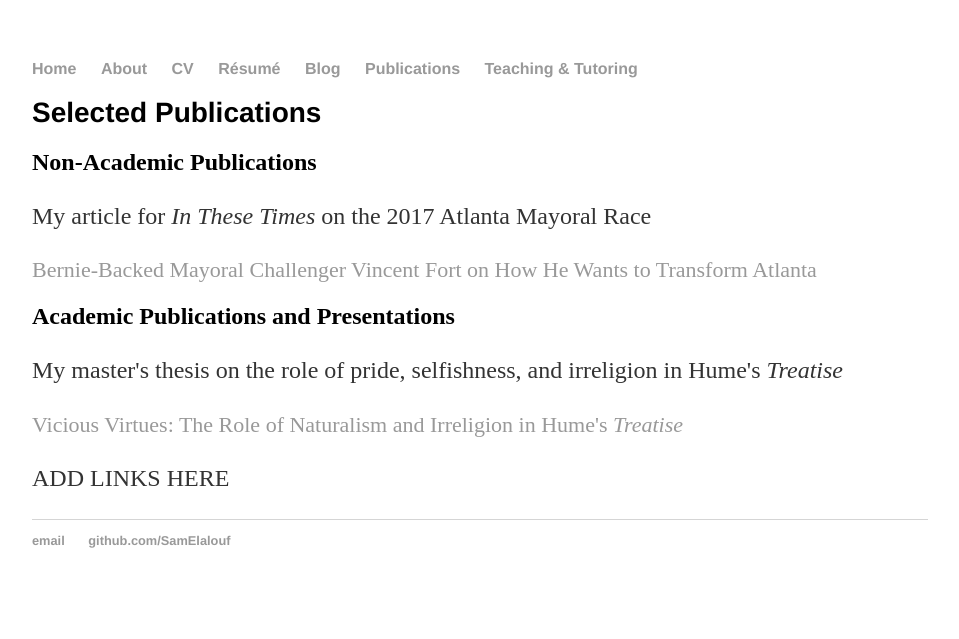
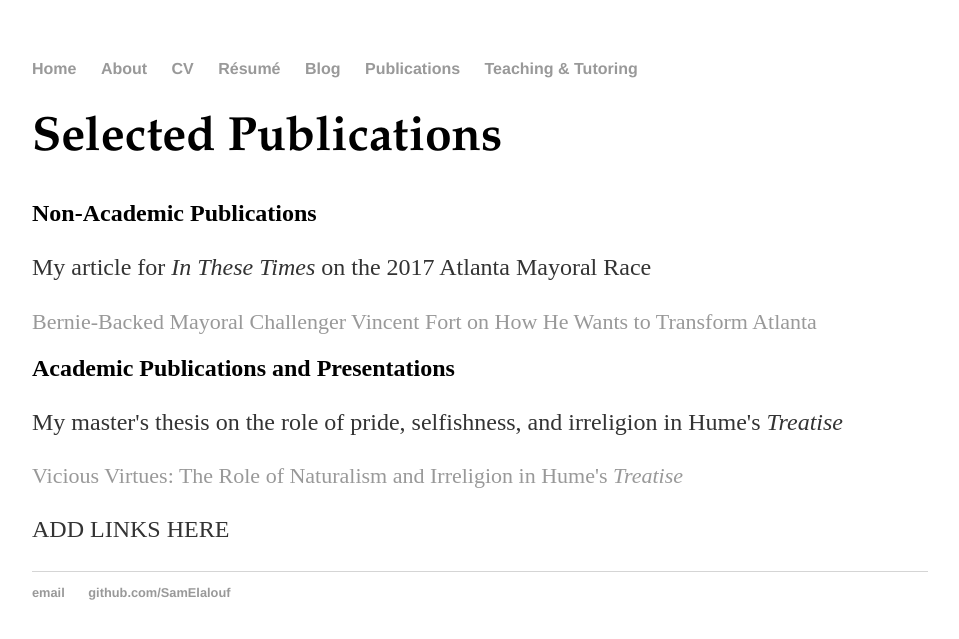
Before and after one commit to SamElalouf/samelalouf.github.io, a Jekyll site: the page built from publications/index.html, in a window 1280 px wide. Shown: the top 639 px of the page, without its empty margins (160-1119 px from the left). Built offline with Jekyll 4.4.1, drawn with Linux system fonts in a browser that asks for light colours.

Commit message:
Update index.html

```diff
--- a/publications/index.html
+++ b/publications/index.html
@@ -4,7 +4,7 @@ title: Selected Publications
 ---
 
 <div class="blurb">
-	<h1 style="font-size: 28px"; style="font-family:Garamond;">Selected Publications</h1>
+	<h1 style="font-family:Garamond; style="font-size: 28px;">Selected Publications</h1>
   <h2>Non-Academic Publications</h2>
   <p>My article for <em>In These Times</em> on the 2017 Atlanta Mayoral Race </p>
   <a href="http://inthesetimes.com/article/20639/bernie-sanders-vincent-fort-atlanta-mayor/" style="font-size: 22px">Bernie-Backed Mayoral Challenger Vincent Fort on How He Wants to Transform Atlanta</a>
```
